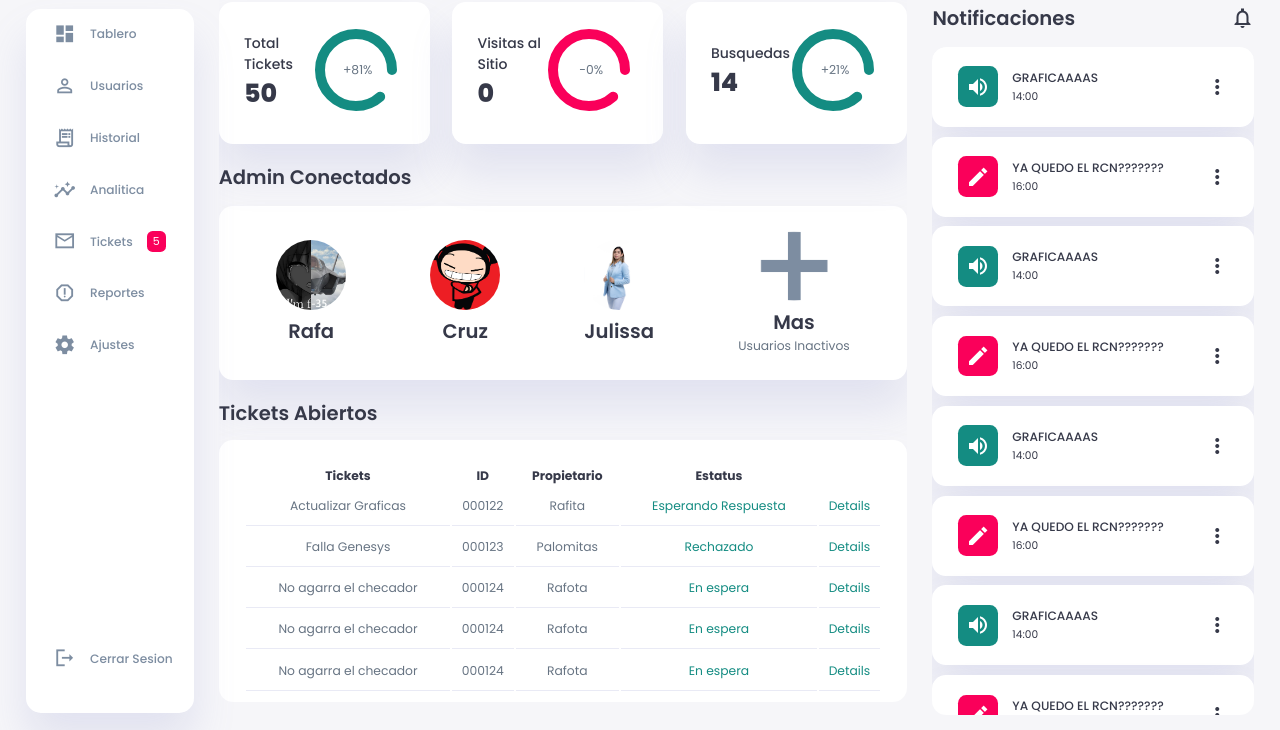
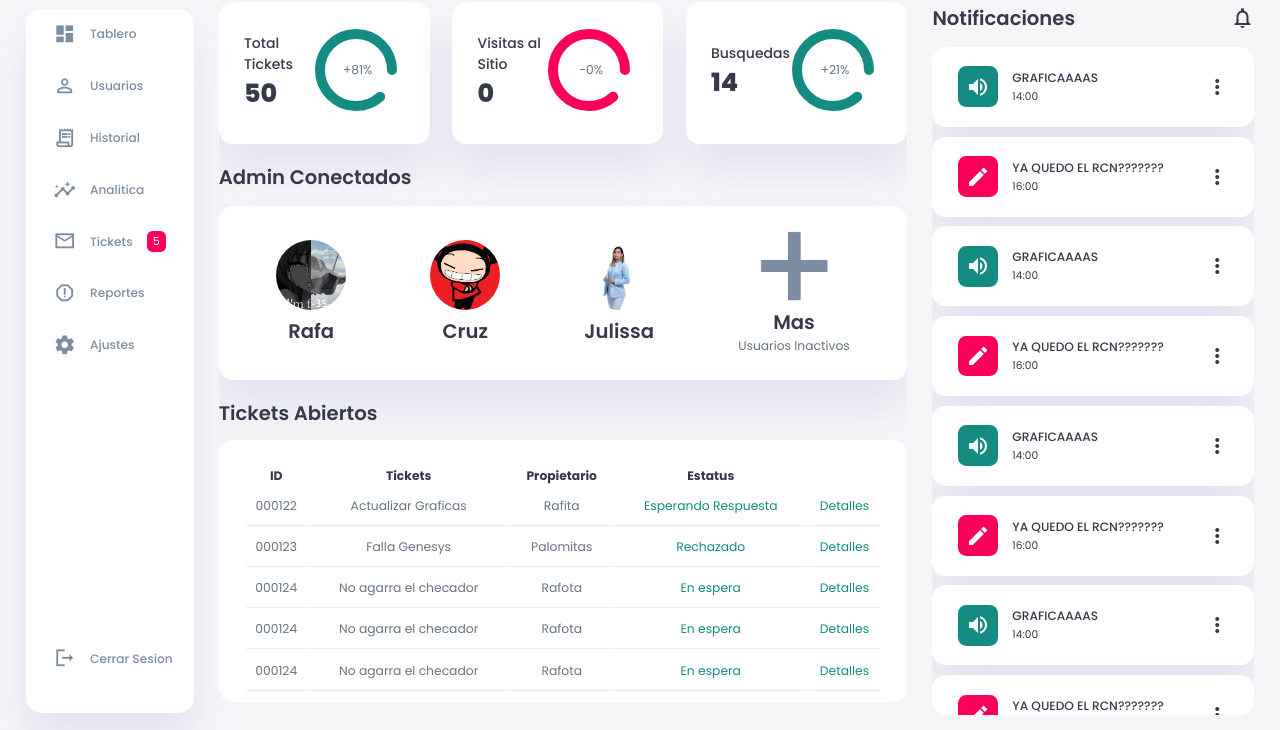
Before and after one commit to Malbrius/MAPIV, a plain HTML site: page MAPIV - Mesa de Ayuda/index.html in a window 1280 px wide. Shown: the part 70-800 px from the top of the page. Drawn offline with Linux system fonts and the light colour scheme.

Commit message:
moved
script table id to the right, so the id is always first

```diff
--- a/MAPIV - Mesa de Ayuda/index.html
+++ b/MAPIV - Mesa de Ayuda/index.html
@@ -164,8 +164,8 @@
                 <table>
                     <thead>
                         <tr>
+                            <th>ID</th>
                             <th>Tickets</th>
-                            <th>ID</th>
                             <th>Propietario</th>
                             <th>Estatus</th>
                             <th></th>
--- a/MAPIV - Mesa de Ayuda/index.js
+++ b/MAPIV - Mesa de Ayuda/index.js
@@ -22,11 +22,11 @@ darkMode.addEventListener('click', () => {
 Orders.forEach(order => {
     const tr = document.createElement('tr');
     const trContent = `
+        <td>${order.productNumber}</td>
         <td>${order.productName}</td>
-        <td>${order.productNumber}</td>
         <td>${order.paymentStatus}</td>
         <td class="${order.status === 'Declined' ? 'danger' : order.status === 'Pending' ? 'warning' : 'primary'}">${order.status}</td>
-        <td class="primary">Details</td>
+        <td class="primary">Detalles</td>
         `;
     tr.innerHTML = trContent;
     document.querySelector('table tbody').appendChild(tr);
```
